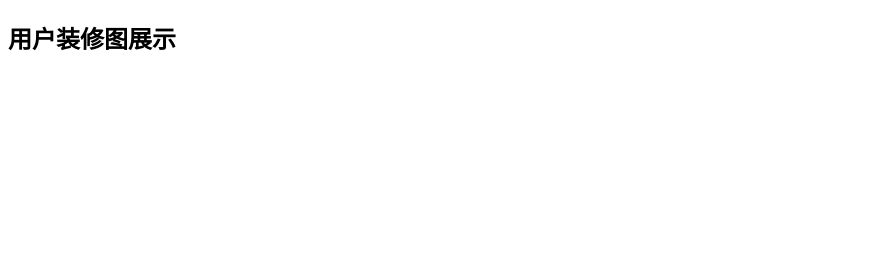
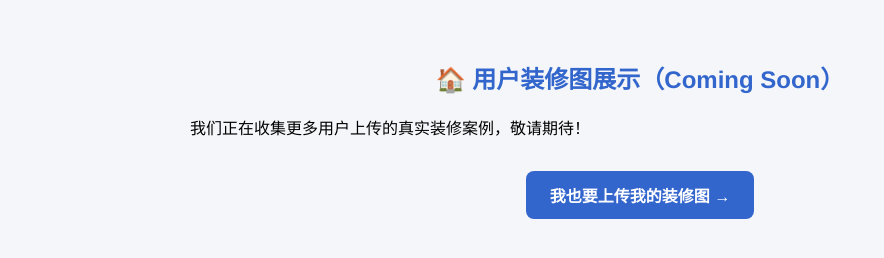
Before and after one commit to Spicaltair/ai-zhuangxiu, a plain HTML site: page gallery.html in a window 1280 px wide. Shown: the whole page, without its empty margins (0-884 px from the left). Drawn offline with Linux system fonts and the light colour scheme.

Commit message:
添加优惠领取页和晒图入口

```diff
--- a/gallery.html
+++ b/gallery.html
@@ -1,13 +1,51 @@
+
 <!DOCTYPE html>
 <html lang="zh">
 <head>
-<script defer data-domain="zhuangxiu.love" src="https://plausible.io/js/script.file-downloads.outbound-links.revenue.tagged-events.js"></script>
-<script>window.plausible = window.plausible || function() { (window.plausible.q = window.plausible.q || []).push(arguments) }</script>
-
-  <meta charset="UTF-8">
-  <title>装修灵感</title>
+  <meta charset="UTF-8" />
+  <meta name="viewport" content="width=device-width, initial-scale=1.0"/>
+  <title>装修灵感 - A❤️装修</title>
+  <style>
+    body {
+      font-family: 'Helvetica Neue', sans-serif;
+      background: #f4f6f9;
+      padding: 2rem;
+    }
+    .container {
+      max-width: 900px;
+      margin: auto;
+    }
+    h2 {
+      text-align: center;
+      color: #3366cc;
+    }
+    .upload-button {
+      display: block;
+      text-align: center;
+      margin-top: 2rem;
+    }
+    .upload-button a {
+      display: inline-block;
+      background: #3366cc;
+      color: white;
+      padding: 0.75rem 1.5rem;
+      border-radius: 8px;
+      text-decoration: none;
+      font-weight: bold;
+    }
+    .upload-button a:hover {
+      background: #254b9b;
+    }
+  </style>
 </head>
 <body>
-  <h2>用户装修图展示</h2>
+  <div class="container">
+    <h2>🏠 用户装修图展示（Coming Soon）</h2>
+    <p>我们正在收集更多用户上传的真实装修案例，敬请期待！</p>
+
+    <div class="upload-button">
+      <a href="upload.html">我也要上传我的装修图 →</a>
+    </div>
+  </div>
 </body>
 </html>
```
Also changed, not shown: coupon.html (+39 -5 lines).
